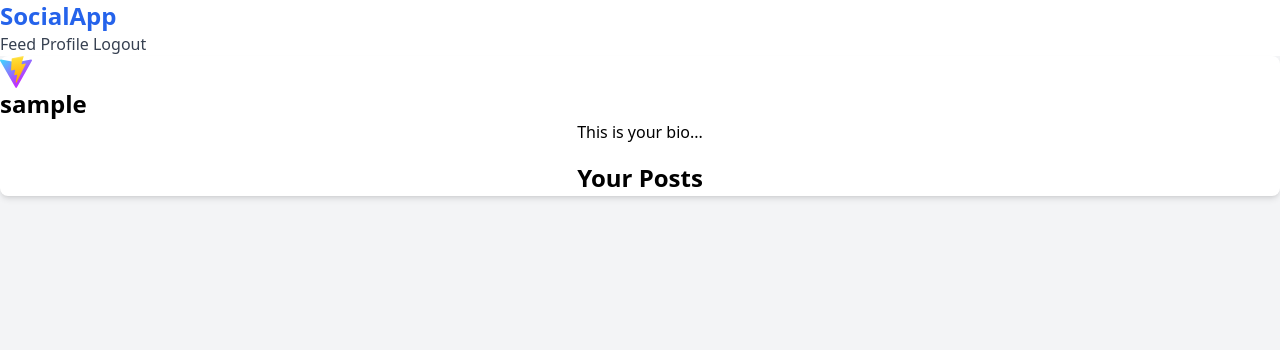
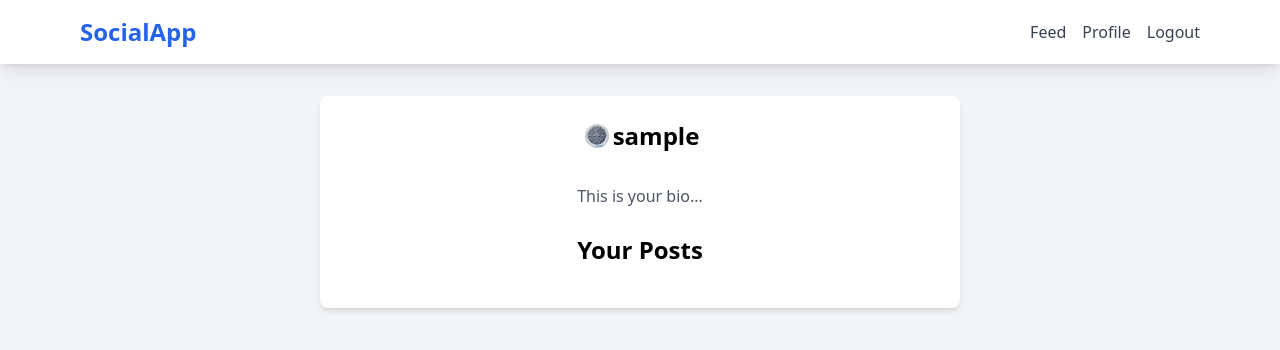
Before and after one commit to marroe01284/social-platform, a website built with Vite: page social-platform/profile.html in a window 1280 px wide. Built offline with nearby package versions, Linux system fonts and the light colour scheme; sample sign-in values are in the browser's storage.

Commit message:
fixed some issues with tailwind

```diff
--- a/social-platform/feed.html
+++ b/social-platform/feed.html
@@ -6,6 +6,7 @@
   <link rel="icon" type="image/svg+xml" href="/vite.svg" />
   <meta name="viewport" content="width=device-width, initial-scale=1.0" />
   <title>Social Platform</title>
+  <link href="/dist/output.css" rel="stylesheet">
   <script type="module" src="/app.js" defer></script>
 </head>
 
--- a/social-platform/index.html
+++ b/social-platform/index.html
@@ -3,9 +3,11 @@
     <meta charset="UTF-8">
     <meta name="viewport" content="width=device-width, initial-scale=1.0">
     <title>Login - Social Platform</title>
+    <link href="/dist/output.css" rel="stylesheet">
     <script type="module" src="app.js" defer></script>
 </head>
 <body class=" bg-gray-100">
+    <span class="text-2xl font-bold text-blue-600 flex justify-center pt-6">SocialApp</span>
     <div class="center">
         <div class="bg-white p-8 rounded-lg shadow-md w-96">
             <h1 class="text-2xl font-bold text-center mb-6">Login</h1>
--- a/social-platform/profile.html
+++ b/social-platform/profile.html
@@ -4,6 +4,7 @@
     <meta charset="UTF-8">
     <meta name="viewport" content="width=device-width, initial-scale=1.0">
     <title>Profile - Social Platform</title>
+    <link href="/dist/output.css" rel="stylesheet">
     <script type="module" src="/app.js" defer></script>
 </head>
 <body class="bg-gray-100">
@@ -28,7 +29,7 @@
         <div class="bg-white rounded-lg shadow-md p-6">
             <!-- Profile Image -->
             <div class="flex justify-center mb-8">
-                <img id="profileImage" src="vite.svg" alt="Profile Image" class="w-32 h-32 object-cover rounded-full border-4 border-gray-300">
+                <img id="profileImage" src="images/comp-logo.webp" alt="Profile Image" class="profile-image">
                 <h1 id="profileName" class="text-2xl font-bold">User Name</h1>
             </div>
             <!-- Profile Info -->
--- a/social-platform/register.html
+++ b/social-platform/register.html
@@ -3,6 +3,7 @@
     <meta charset="UTF-8">
     <meta name="viewport" content="width=device-width, initial-scale=1.0">
     <title>Register - Social Platform</title>
+    <link href="/dist/output.css" rel="stylesheet">
     <script type="module" src="/app.js" defer></script>
 </head>
 <body class="center">
--- a/social-platform/src/styles/tailwind.css
+++ b/social-platform/src/styles/tailwind.css
@@ -8,6 +8,7 @@
         align-items: center;
         min-height: 100vh;
         text-align: center;
+       width: auto;
 }
 
 .post-profile{
@@ -17,3 +18,9 @@
     margin-bottom: 1rem;
     margin-top: 1rem;
 }
+.profile-image{
+    width: 32px;
+    height: 32px;
+    border-radius: 100%;
+    border: 4px solid white;
+}
--- a/social-platform/tailwind.config.js
+++ b/social-platform/tailwind.config.js
@@ -1,8 +1,9 @@
 /** @type {import('tailwindcss').Config} */
 export default {
   content: [
-    "./index.html",
-  "./src/**/*.{js,ts,jsx,tsx}",
+    "./index.html", // Keeps the reference to index.html
+  "./src/**/*.{js,ts,jsx,tsx}", // Keeps the JS/TS references
+  "./*.html",
 ],
   theme: {
     extend: {},
```
Also changed, not shown: social-platform/images/comp-logo.webp (added).
